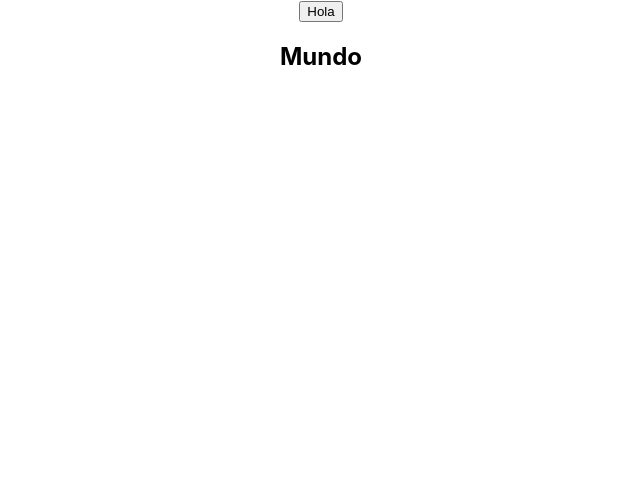
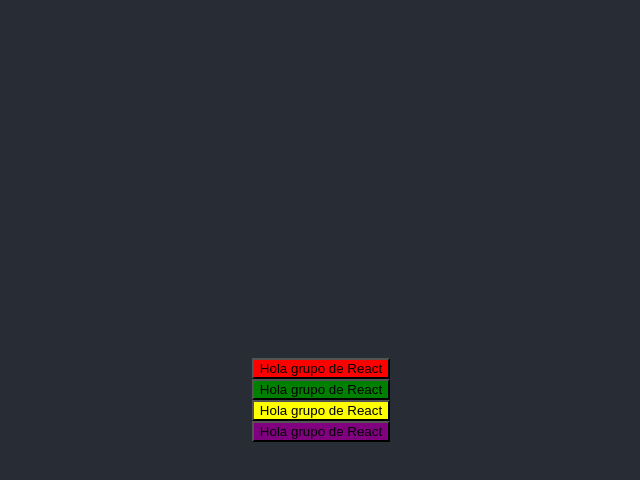
Before and after one commit to ErickIVRZ/documentos-clases, a React (Create React App) app: page / in a window 1280 px wide. Shown: the top 480 px of the page, without its empty margins (319-959 px from the left). Built offline with nearby package versions, Linux system fonts and the light colour scheme.

Commit message:
Uso de las props

```diff
--- a/src/App.js
+++ b/src/App.js
@@ -1,15 +1,19 @@
 import './App.css';
-import MyFirstComponent from './components/MyFirstComponent';
+import Button from './components/Button'
 
 
 
 function App() {
   return (
     <div className="App">
-
-    <MyFirstComponent/>
+      <header className='App-header'>
 
 
+   <Button name="Hola grupo de React" color="red"/>
+   <Button name="Hola grupo de React" color="green"/>
+   <Button name="Hola grupo de React" color="yellow"/>
+   <Button name="Hola grupo de React" color="purple"/>
+   </header>
     </div>
   );
 }
--- /dev/null
+++ b/src/components/Button.js
@@ -0,0 +1,9 @@
+
+
+const Button = ({name,color}) => {
+  return (
+    <button style={{backgroundColor:color}}>{name}</button>
+  );
+};
+
+export default Button;
--- a/src/components/MyFirstComponent.jsx
+++ /dev/null
@@ -1,12 +0,0 @@
-import React from 'react';
-
-const MyFirstComponent = () => {
-  return (
-    <>
-    <button>Hola</button>
-    <h2>Mundo</h2>
-    </>
-  );
-};
-
-export default MyFirstComponent;
```
